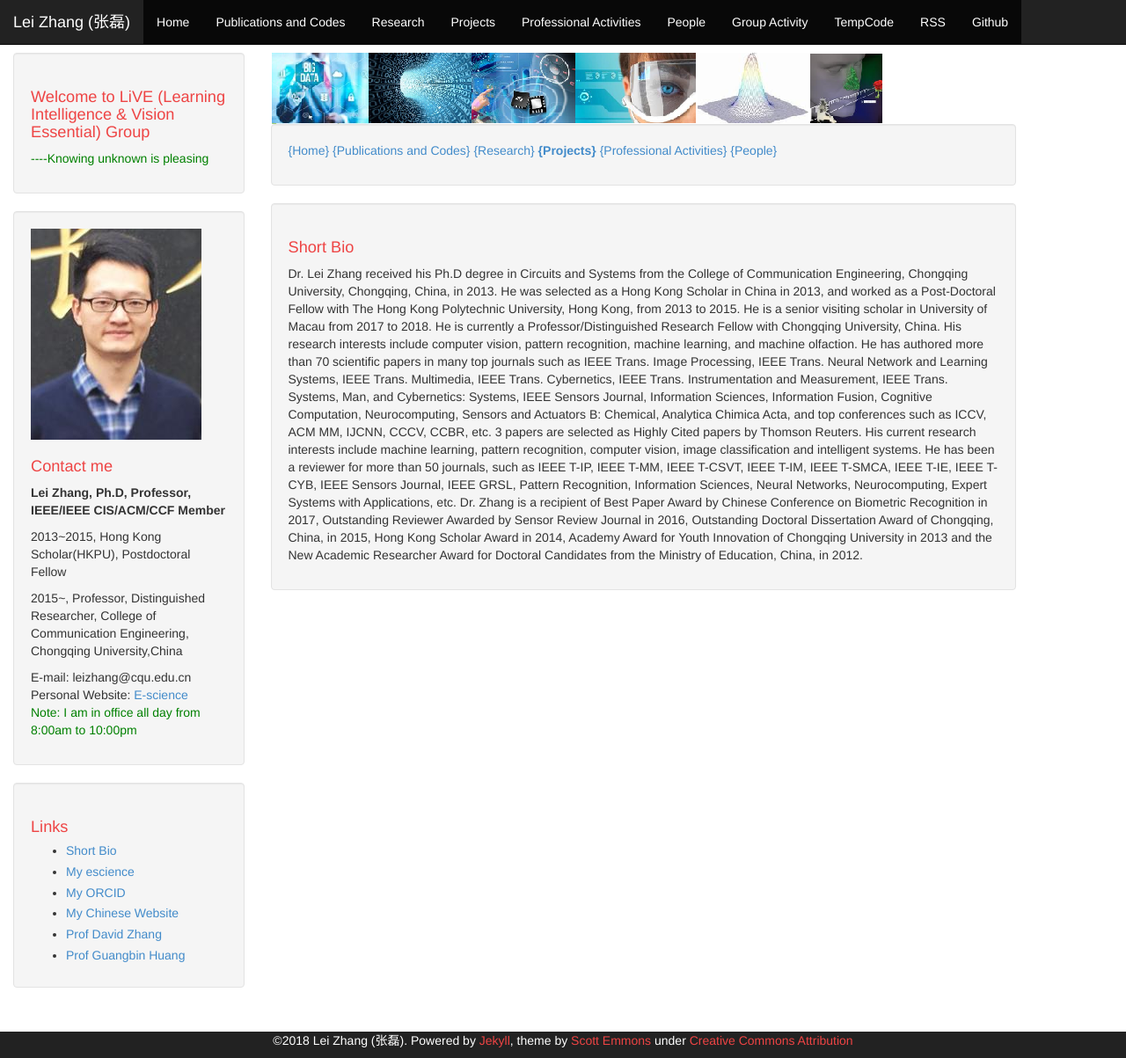
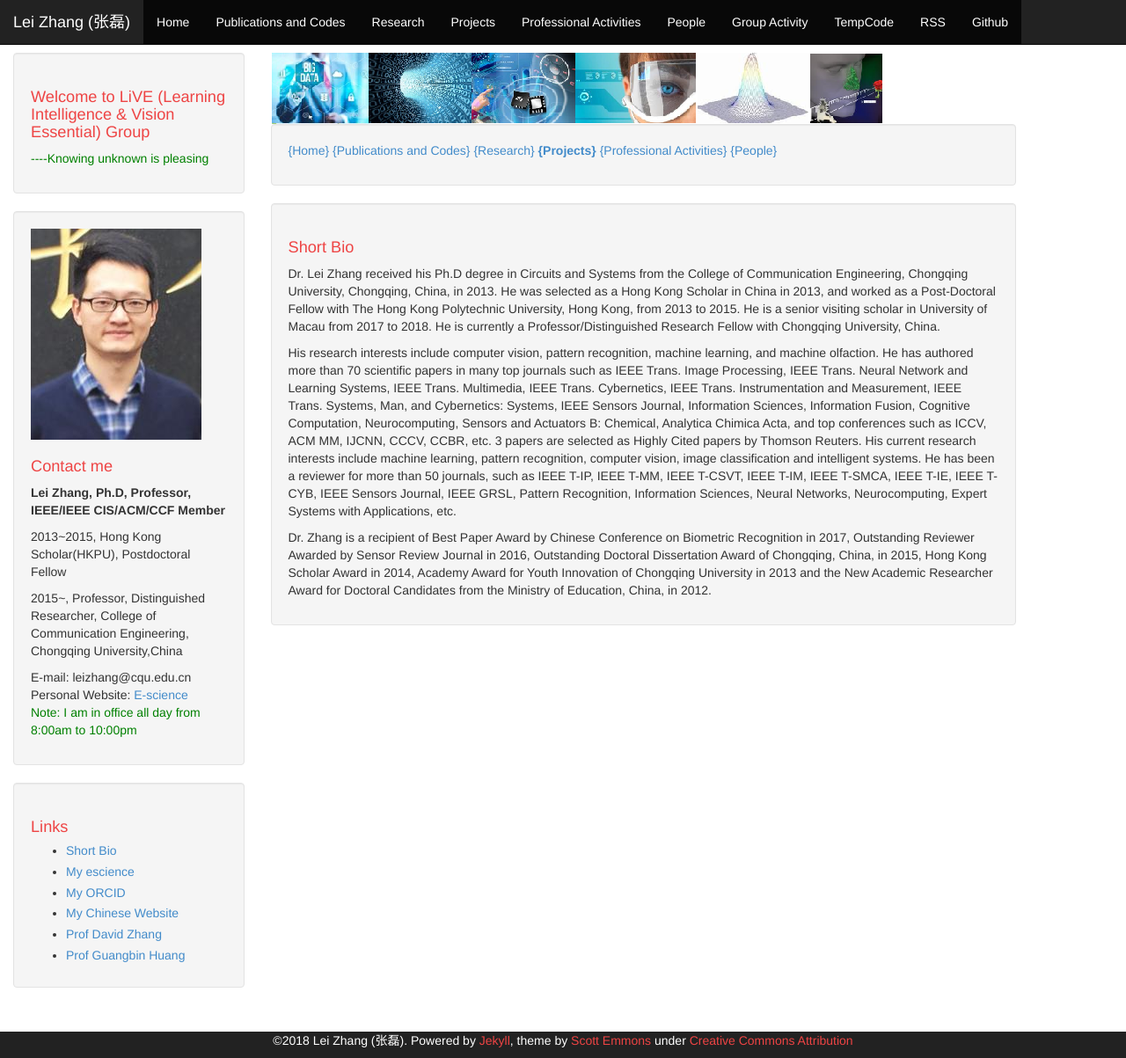
Before and after one commit to DrLeiZhang/website, a Jekyll site: the page built from shortbio.html, in a window 1280 px wide and 1203 px high. Shown: the whole window at 88% size. Built offline with Jekyll 4.4.1, drawn with Linux system fonts in a browser that asks for light colours; Markdown is read by kramdown in place of the engine named in the settings.

Commit message:
Update
Signed-off-by: leizhang@cqu.edu.cn <leizhang@cqu.edu.cn>

```diff
--- a/shortbio.html
+++ b/shortbio.html
@@ -9,8 +9,10 @@ layout: default
 
 <div class="well">
 <h1>Short Bio</a></h1>
-<p> Dr. Lei Zhang received his Ph.D degree in Circuits and Systems from the College of Communication Engineering, Chongqing University, Chongqing, China, in 2013. He was selected as a Hong Kong Scholar in China in 2013, and worked as a Post-Doctoral Fellow with The Hong Kong Polytechnic University, Hong Kong, from 2013 to 2015. He is a senior visiting scholar in University of Macau from 2017 to 2018. He is currently a Professor/Distinguished Research Fellow with Chongqing University, China.
-His research interests include computer vision, pattern recognition, machine learning, and machine olfaction. He has authored more than 70 scientific papers in  many top journals such as IEEE Trans. Image Processing, IEEE Trans. Neural Network and Learning Systems, IEEE Trans. Multimedia, IEEE Trans. Cybernetics, IEEE Trans. Instrumentation and Measurement, IEEE Trans. Systems, Man, and Cybernetics: Systems, IEEE Sensors Journal, Information Sciences, Information Fusion, Cognitive Computation, Neurocomputing, Sensors and Actuators B: Chemical, Analytica Chimica Acta, and top conferences such as ICCV, ACM MM, IJCNN, CCCV, CCBR, etc. 3 papers are selected as Highly Cited papers by Thomson Reuters. His current research interests include machine learning, pattern recognition, computer vision, image classification and intelligent systems. He has been a reviewer for more than 50 journals, such as IEEE T-IP, IEEE T-MM, IEEE T-CSVT, IEEE T-IM, IEEE T-SMCA, IEEE T-IE, IEEE T-CYB, IEEE Sensors Journal, IEEE GRSL, Pattern Recognition, Information Sciences, Neural Networks, Neurocomputing, Expert Systems with Applications, etc.
-Dr. Zhang is a recipient of Best Paper Award by Chinese Conference on Biometric Recognition in 2017, Outstanding Reviewer Awarded by Sensor Review Journal in 2016, Outstanding Doctoral Dissertation Award of Chongqing, China, in 2015, Hong Kong Scholar Award in 2014, Academy Award for Youth Innovation of Chongqing University in 2013 and the New Academic Researcher Award for Doctoral Candidates from the Ministry of Education, China, in 2012.</p>
+<p> Dr. Lei Zhang received his Ph.D degree in Circuits and Systems from the College of Communication Engineering, Chongqing University, Chongqing, China, in 2013. He was selected as a Hong Kong Scholar in China in 2013, and worked as a Post-Doctoral Fellow with The Hong Kong Polytechnic University, Hong Kong, from 2013 to 2015. He is a senior visiting scholar in University of Macau from 2017 to 2018. He is currently a Professor/Distinguished Research Fellow with Chongqing University, China. </p>
+
+<p> His research interests include computer vision, pattern recognition, machine learning, and machine olfaction. He has authored more than 70 scientific papers in  many top journals such as IEEE Trans. Image Processing, IEEE Trans. Neural Network and Learning Systems, IEEE Trans. Multimedia, IEEE Trans. Cybernetics, IEEE Trans. Instrumentation and Measurement, IEEE Trans. Systems, Man, and Cybernetics: Systems, IEEE Sensors Journal, Information Sciences, Information Fusion, Cognitive Computation, Neurocomputing, Sensors and Actuators B: Chemical, Analytica Chimica Acta, and top conferences such as ICCV, ACM MM, IJCNN, CCCV, CCBR, etc. 3 papers are selected as Highly Cited papers by Thomson Reuters. His current research interests include machine learning, pattern recognition, computer vision, image classification and intelligent systems. He has been a reviewer for more than 50 journals, such as IEEE T-IP, IEEE T-MM, IEEE T-CSVT, IEEE T-IM, IEEE T-SMCA, IEEE T-IE, IEEE T-CYB, IEEE Sensors Journal, IEEE GRSL, Pattern Recognition, Information Sciences, Neural Networks, Neurocomputing, Expert Systems with Applications, etc.</p>
+
+<p> Dr. Zhang is a recipient of Best Paper Award by Chinese Conference on Biometric Recognition in 2017, Outstanding Reviewer Awarded by Sensor Review Journal in 2016, Outstanding Doctoral Dissertation Award of Chongqing, China, in 2015, Hong Kong Scholar Award in 2014, Academy Award for Youth Innovation of Chongqing University in 2013 and the New Academic Researcher Award for Doctoral Candidates from the Ministry of Education, China, in 2012.</p>
 
 </div>
```
